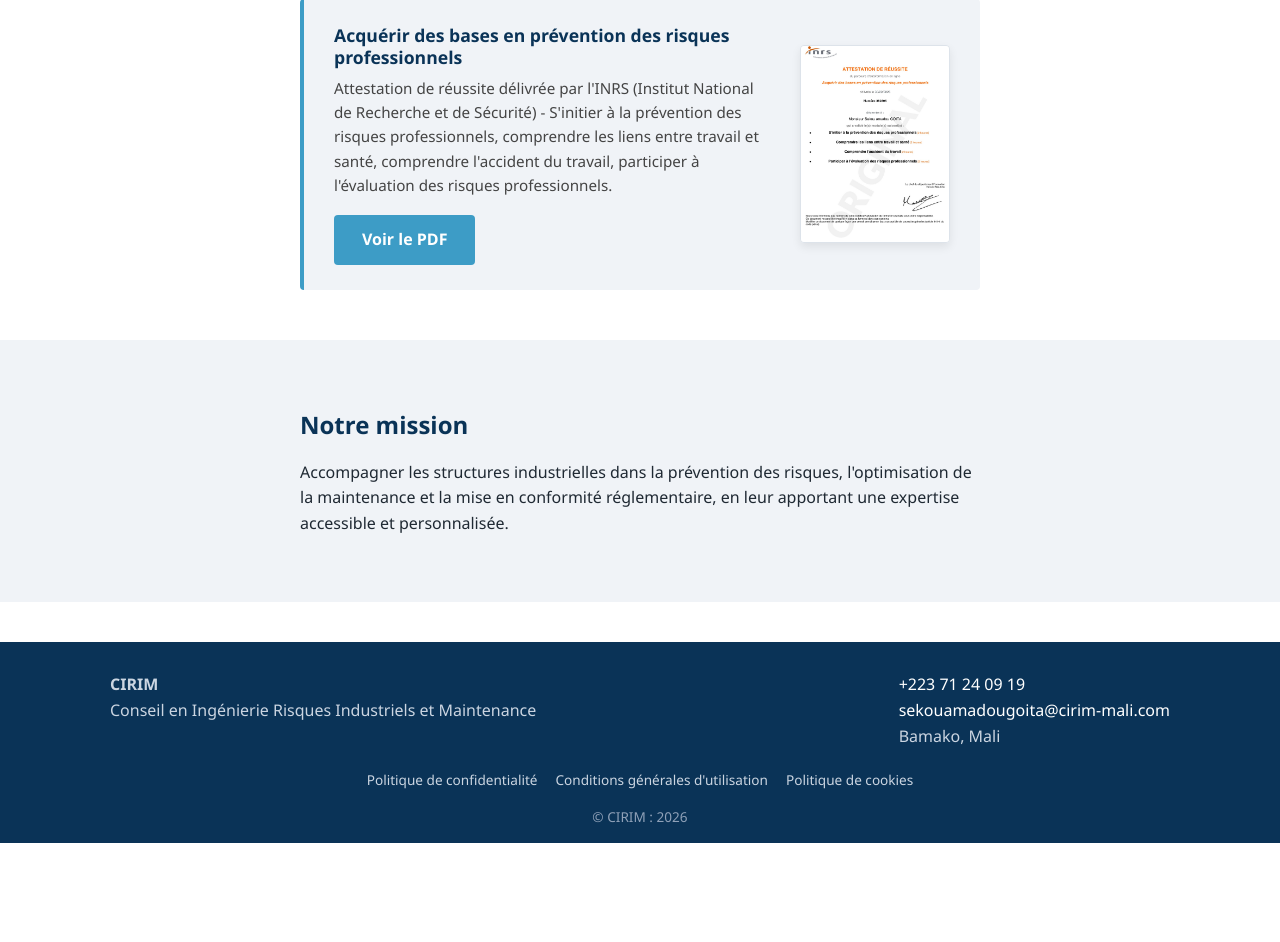
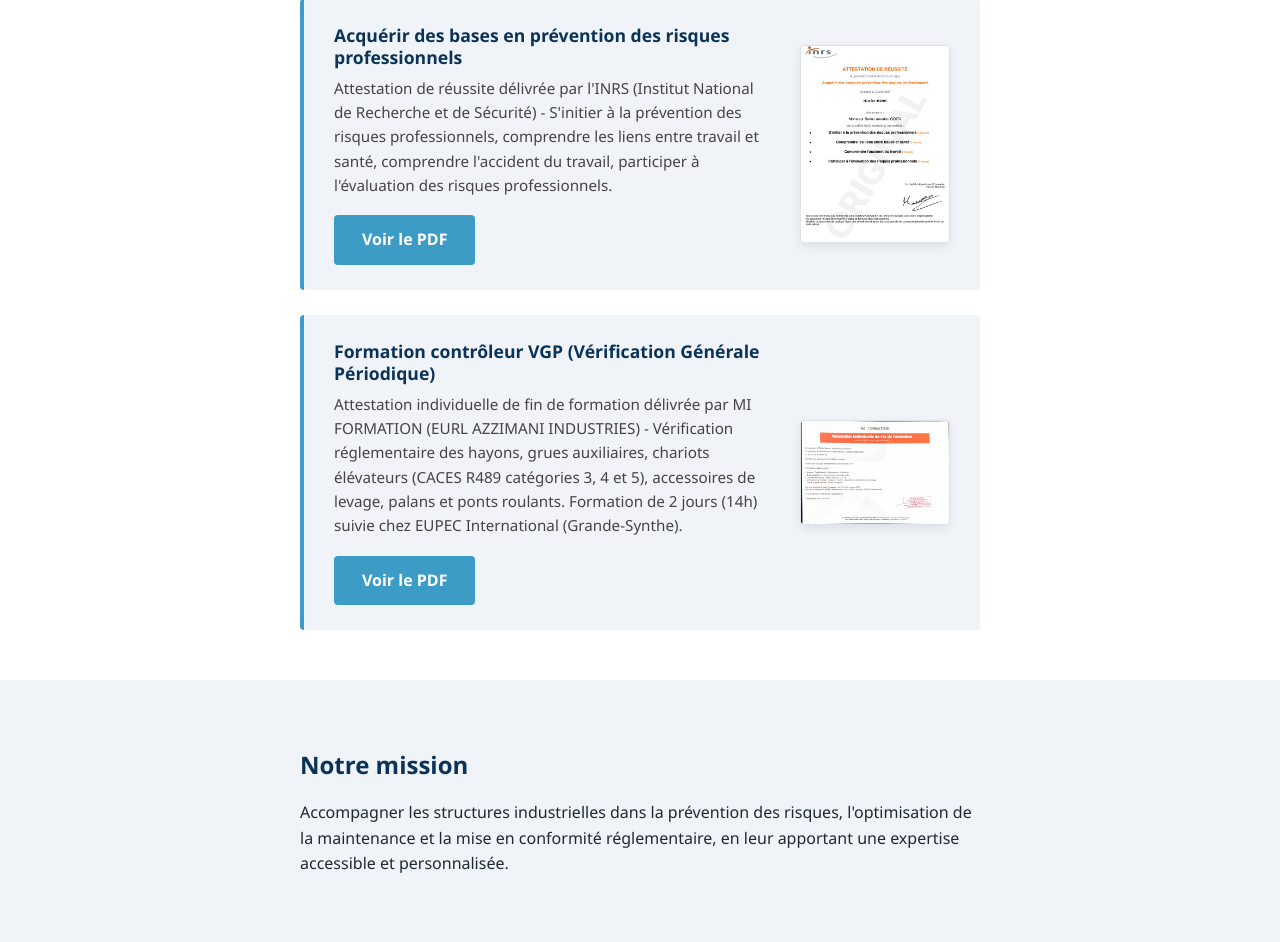
Before and after one commit to BassGoita/Web-site-CIRIM, a Flask app: page /a-propos/ in a window 1280 px wide. Shown: the part 1470-2412 px from the top of the page. Before the commit the page ends 2313 px from the top, so only its background shows below. Run offline with Flask 3, Linux system fonts and the light colour scheme.

Commit message:
Ajoute l'attestation de formation contrôleur VGP (MI Formation)
Deuxième certification sur la page À propos : vérification
réglementaire des hayons, grues auxiliaires, chariots élévateurs
(CACES R489), accessoires de levage, palans et ponts roulants.
PDF recompressé (4,3 Mo -> 154 Ko) pour rester léger sur le site.

Co-Authored-By: Claude Sonnet 5 <noreply@anthropic.com>

```diff
--- a/templates/apropos.html
+++ b/templates/apropos.html
@@ -102,6 +102,28 @@
                      alt="Attestation de réussite INRS - Acquérir des bases en prévention des risques professionnels - {{ coord.fondateur }}">
             </a>
         </div>
+
+        <div class="carte-certification">
+            <div class="texte-certification">
+                <h3>Formation contrôleur VGP (Vérification Générale Périodique)</h3>
+                <p class="details-certification">
+                    Attestation individuelle de fin de formation délivrée par MI
+                    FORMATION (EURL AZZIMANI INDUSTRIES) - Vérification
+                    réglementaire des hayons, grues auxiliaires, chariots
+                    élévateurs (CACES R489 catégories 3, 4 et 5), accessoires de
+                    levage, palans et ponts roulants. Formation de 2 jours (14h)
+                    suivie chez EUPEC International (Grande-Synthe).
+                </p>
+                <a class="bouton" href="{{ url_for('static', filename='documents/attestation-mi-formation-controleur-vgp.pdf') }}" target="_blank" rel="noopener">
+                    Voir le PDF
+                </a>
+            </div>
+            <a class="apercu-certification-lien" href="{{ url_for('static', filename='documents/attestation-mi-formation-controleur-vgp.pdf') }}" target="_blank" rel="noopener">
+                <img class="apercu-certification"
+                     src="{{ url_for('static', filename='img/attestation-vgp-apercu.jpg') }}"
+                     alt="Attestation de formation contrôleur VGP - MI Formation - {{ coord.fondateur }}">
+            </a>
+        </div>
     </div>
 </section>
 
```
Also changed, not shown: static/img/attestation-vgp-apercu.jpg (added), 1 other file.
